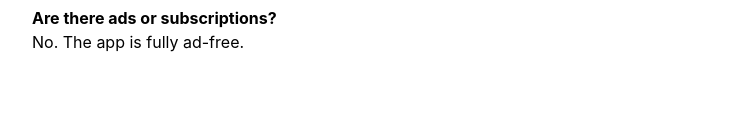
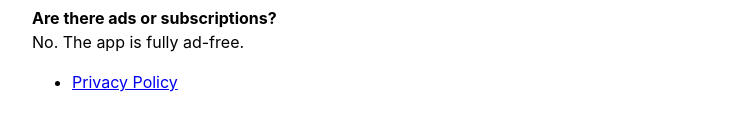
Before and after one commit to user153624/CardGame-support, a plain HTML site: page index.html in a window 1280 px wide. Shown: the part 531-662 px from the top of the page, without its empty margins (258-988 px from the left). Drawn offline with Linux system fonts and the light colour scheme.

Commit message:
Update index.html

```diff
--- a/index.html
+++ b/index.html
@@ -28,5 +28,13 @@
   <p><strong>Are there ads or subscriptions?</strong><br>
   No. The app is fully ad-free.</p>
 
+  <ul>
+        <li>
+            <a href="PrivacyPolicy.html">
+                Privacy Policy
+            </a>
+        </li>
+    </ul>
+
 </body>
 </html>
```
